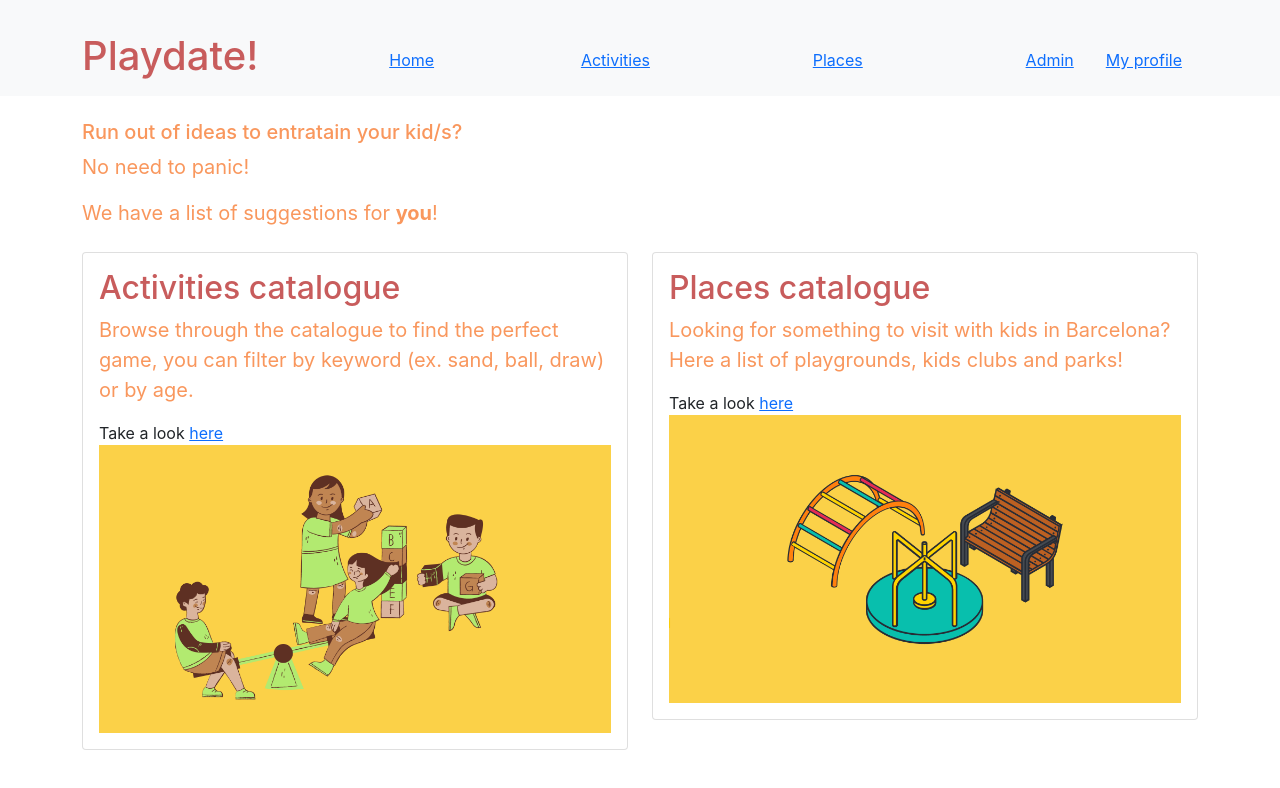
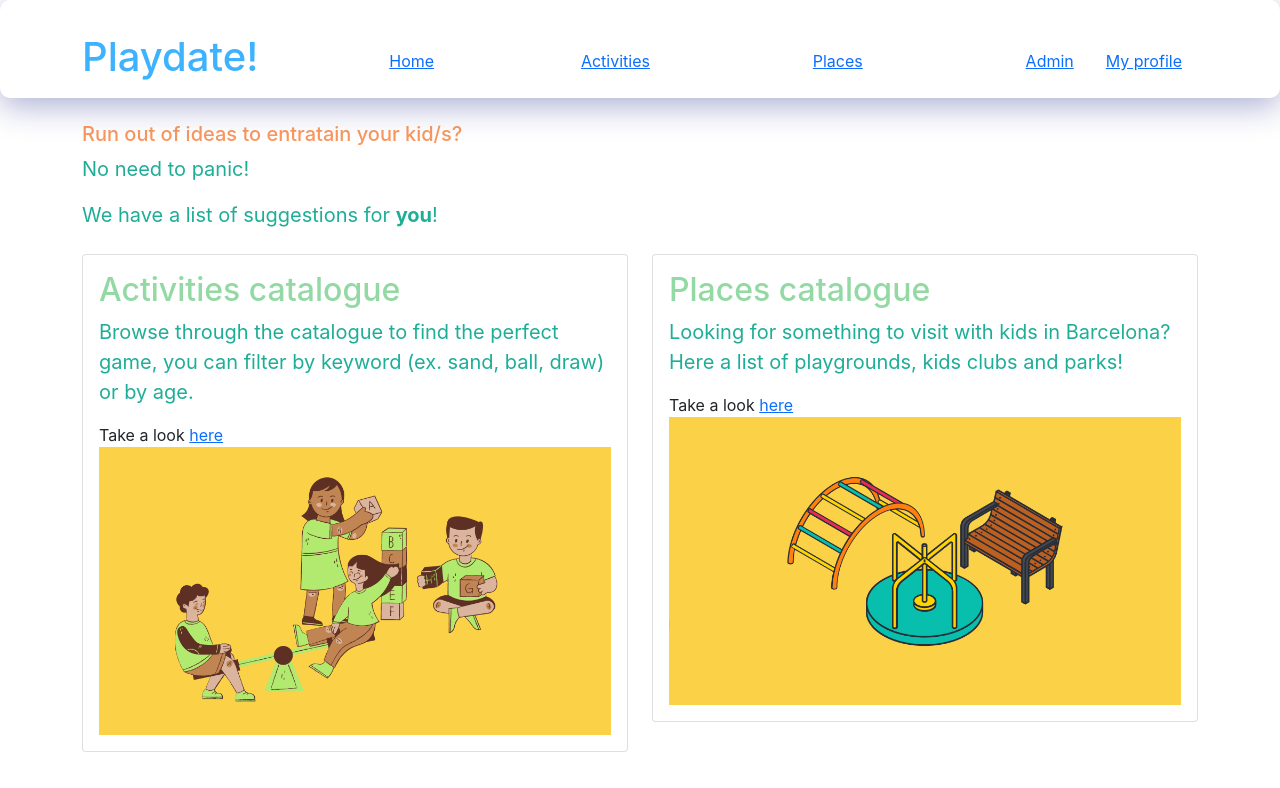
Before and after one commit to emmefayez/Playdate, a React (Create React App) app in the folder client/: page / in a window 1280 px wide. Shown: the top 788 px of the page. Built offline with nearby package versions, Linux system fonts and the light colour scheme.

Commit message:
improved styiling, still working on popnoti

```diff
--- a/client/package.json
+++ b/client/package.json
@@ -7,6 +7,7 @@
     "@testing-library/react": "^11.1.0",
     "@testing-library/user-event": "^12.1.10",
     "history": "^5.1.0",
+    "noty": "^3.2.0-beta-deprecated",
     "react": "^17.0.2",
     "react-dom": "^17.0.2",
     "react-router-dom": "^6.0.1",
--- a/client/src/Activities.js
+++ b/client/src/Activities.js
@@ -32,10 +32,10 @@ catch(err){
 }
   };
   return (
-    <div className="container mt-4">
+    <div>
      <Navbar />
 
- <div className="search">
+ <div className="search mt-4">
              <SearchForm submitCb={(query) => getActivities(query)}/>
         </div>
 
--- a/client/src/AddForm.js
+++ b/client/src/AddForm.js
@@ -1,4 +1,9 @@
 import React, {useState} from 'react';
+import Noty from 'noty';
+import "../node_modules/noty/lib/themes/bootstrap-v4.css";
+import "../node_modules/noty/lib/noty.css";
+
+
 
 
 
@@ -35,10 +40,14 @@ const { name, age, description } = newActivity;
       const activities = await response.json();
 
      props.onDone(activities);
-      setMessage("Activity added!")
     } catch (error) {
       setError(error.message);
     }
+    new Noty({
+  layout: "bottom",
+  theme: "nest",
+  text : "Activity added!"
+}).show();
 
     setNewActivity("");
   };
@@ -51,16 +60,16 @@ const { name, age, description } = newActivity;
       <h2>Add new activity</h2>
       <p>Don't leave any field empty </p>
     <label><h5>Name</h5></label>
-    <input className="m-4" value={name} name="name" type="text" onChange={(e) => handleInputsChange(e)} minLength="5" />
+    <input className="m-4" value={name} name="name" type="text" onChange={(e) => handleInputsChange(e)} minLength="5" required />
     </div>
     <div className="mb-4">
     <label><h5>Suitable from children up to:</h5></label>
-    <input className= "m-4" value={+age} type="number" name="age" min="1" max="10" onChange={(e) => handleInputsChange(e)} />
+    <input className= "m-4" value={+age} type="number" name="age" min="1" max="10" required onChange={(e) => handleInputsChange(e)} />
     </div>
     <div>
       <label><h5>Description</h5> </label>
       <p>Provide a brief description of this activity, including <strong>materials</strong> you need to have, if it is an <strong>outdoor</strong> or <strong>indoor</strong> game, or any other relevant information.</p>
-    <textarea value={description} name="description" onChange={(e) => handleInputsChange(e)} rows="5" cols="65" autoFocus minLength="5"></textarea>
+    <textarea value={description} name="description" required onChange={(e) => handleInputsChange(e)} rows="5" cols="65" autoFocus minLength="5"></textarea>
     </div>
 
     <button type="submit" className="btn btn-primary m-2" >Add to catalogue</button>
--- a/client/src/Admin.js
+++ b/client/src/Admin.js
@@ -3,12 +3,14 @@ import AddForm from './AddForm';
 import './App.css';
 import SearchForm from './SearchForm';
 import Navbar from './Navbar';
+import Noty from 'noty';
 
 
 function Admin() {
 const [activities, setActivities] = useState([]);
 const [error, setError] = useState("");
 const[deleteConfirmMsg, setDeleteConfirmMsg] = useState("");
+
 
 
 
@@ -45,19 +47,20 @@ try{
       }
     });
   const data = await response.json();
-  setDeleteConfirmMsg(data.message);
+
+
   getActivities();
 }
 catch(err){
    setError(err);
 }
-// setDeleteConfirmMsg("")
+
   };
 
 
   return (
 
-<div className="container">
+<div>
   <Navbar />
   <div className="container mt-4">
     <div className="row mb-4">
--- a/client/src/App.css
+++ b/client/src/App.css
@@ -1,12 +1,13 @@
 
 
 h1{
-    color: #C85C5C;
+    color: #3DB2FF;
     text-align: center;
+
 }
 
 h2{
-    color:#C85C5C;
+    color:#93D9A3;
 
 }
 
@@ -22,10 +23,26 @@ color: #F9975D;
 
 p{
 font-size: 20px;
-color: #F9975D;
+color: #1EAE98;
 }
 
 /* section{
 border-style: dotted;
 border-color: #C85C5C;
 } */
+
+#navbar{
+box-shadow: 0 8px 32px 0 rgba( 31, 38, 135, 0.37 );
+backdrop-filter: blur( 8.5px );
+-webkit-backdrop-filter: blur( 8.5px );
+border-radius: 10px;
+border: 1px solid rgba( 255, 255, 255, 0.18 );}
+
+#main{
+    background: rgba( 96, 156, 218, 0.15 );
+box-shadow: 0 8px 32px 0 rgba( 31, 38, 135, 0.37 );
+backdrop-filter: blur( 8.5px );
+-webkit-backdrop-filter: blur( 8.5px );
+border-radius: 10px;
+border: 1px solid rgba( 255, 255, 255, 0.18 );
+}
--- a/client/src/Home.js
+++ b/client/src/Home.js
@@ -35,7 +35,7 @@ export default function Home() {
                 <h2>Places catalogue</h2>
                 <p>Looking for something to visit with kids in Barcelona?Here a list of playgrounds, kids clubs and parks!</p>
                 <span>Take a look </span>
-                <Link to="/Admin">here</Link>
+                <Link to="/Places">here</Link>
                 <img src={img2} alt="activities_img" className="img-fluid"/>
                 <br/>
 
--- a/client/src/Navbar.js
+++ b/client/src/Navbar.js
@@ -3,8 +3,8 @@ import { Link } from "react-router-dom";
 
 function Navbar() {
     return (
-<div className="position-relative">
-  <nav className="navbar navbar-expand-lg navbar-light bg-light">
+<div className="position-relative" id="navbar">
+  <nav className="navbar navbar-expand-lg">
     <div className="container mt-4">
     <h1>Playdate!</h1>
      <Link to="/">Home</Link>
--- a/client/src/Places.js
+++ b/client/src/Places.js
@@ -5,7 +5,9 @@ function Places() {
     return (
         <div className="container m-4">
             <Navbar />
-
+            <div className="container mt-4">
+                <h2>Work in progress</h2>
+            </div>
         </div>
     )
 }
--- a/client/src/User.js
+++ b/client/src/User.js
@@ -1,9 +1,6 @@
 import React, {useState, useEffect} from 'react';
-import { Link } from "react-router-dom";
 import AddForm from './AddForm';
 import Navbar from './Navbar';
-
-
 
 
 function User(props) {
@@ -32,10 +29,11 @@ catch(err){
 
 
 return (
-    <div className="container mt-4">
+    <div>
      <Navbar />
 
-        <div className="user-info">
+
+        <div className="user-info mt-4">
           <h3>Your favorities activities:</h3>
          {favActivities.map(activity => (<div key={activity.id} className="card-body">
            <div >
@@ -52,7 +50,7 @@ return (
          </div>))}
         </div>
 
-        <div className="add an activity">
+        <div className="container mt-4">
           <p>Do you want to share an activity with us? Fill the form!</p>
           <AddForm onDone={newActivity => setActivities(newActivity)}/>
 
@@ -60,6 +58,7 @@ return (
 
     </div>
 
+
     )
 }
 
--- a/package.json
+++ b/package.json
@@ -15,6 +15,7 @@
     "morgan": "~1.9.1",
     "mysql": "^2.18.1",
     "nodemon": "^2.0.14",
+    "noty": "^3.2.0-beta-deprecated",
     "react-text-loop": "^2.3.0"
   }
 }
```
Also changed, not shown: 2 other files (tests, documents, lock files or other folders).
